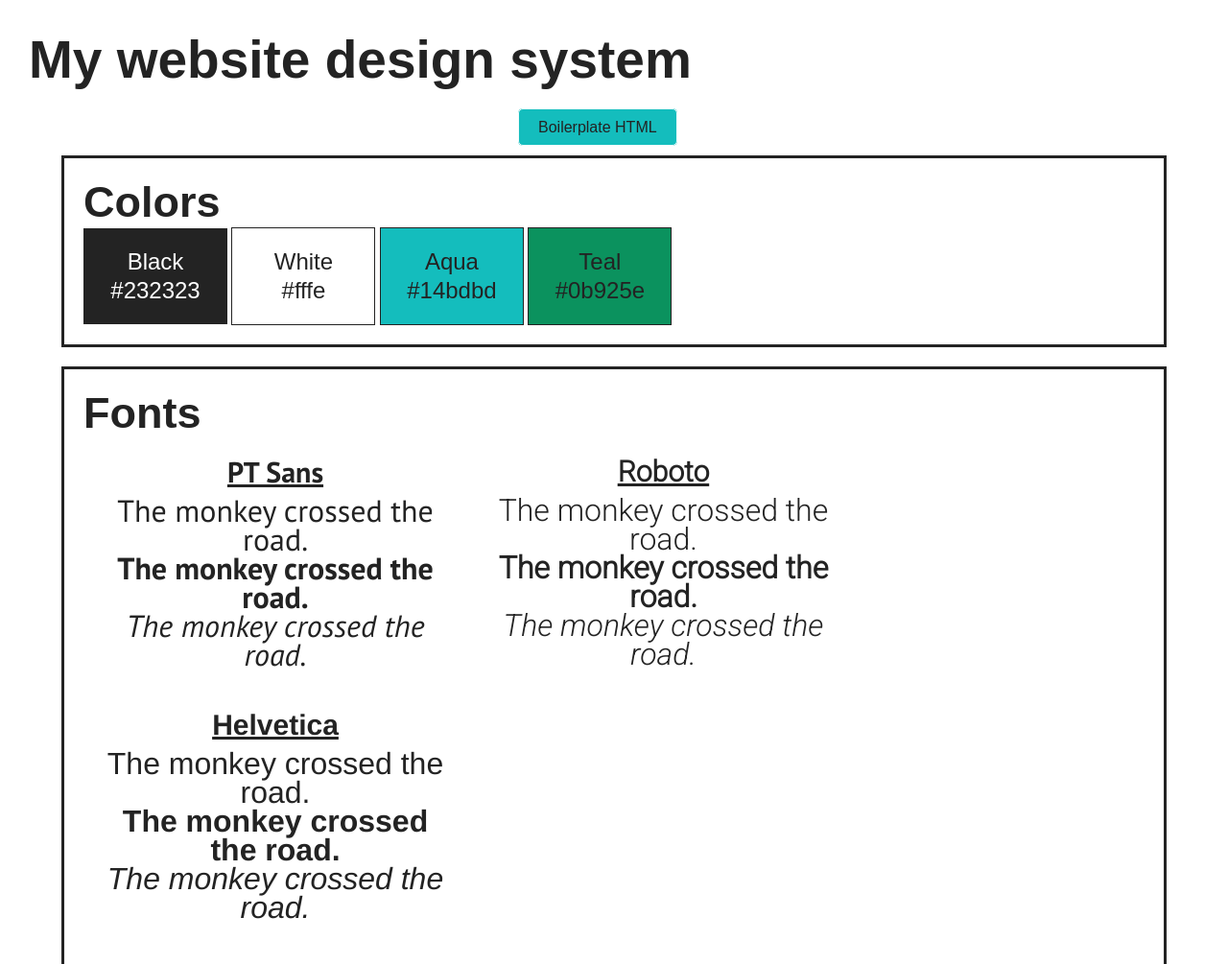
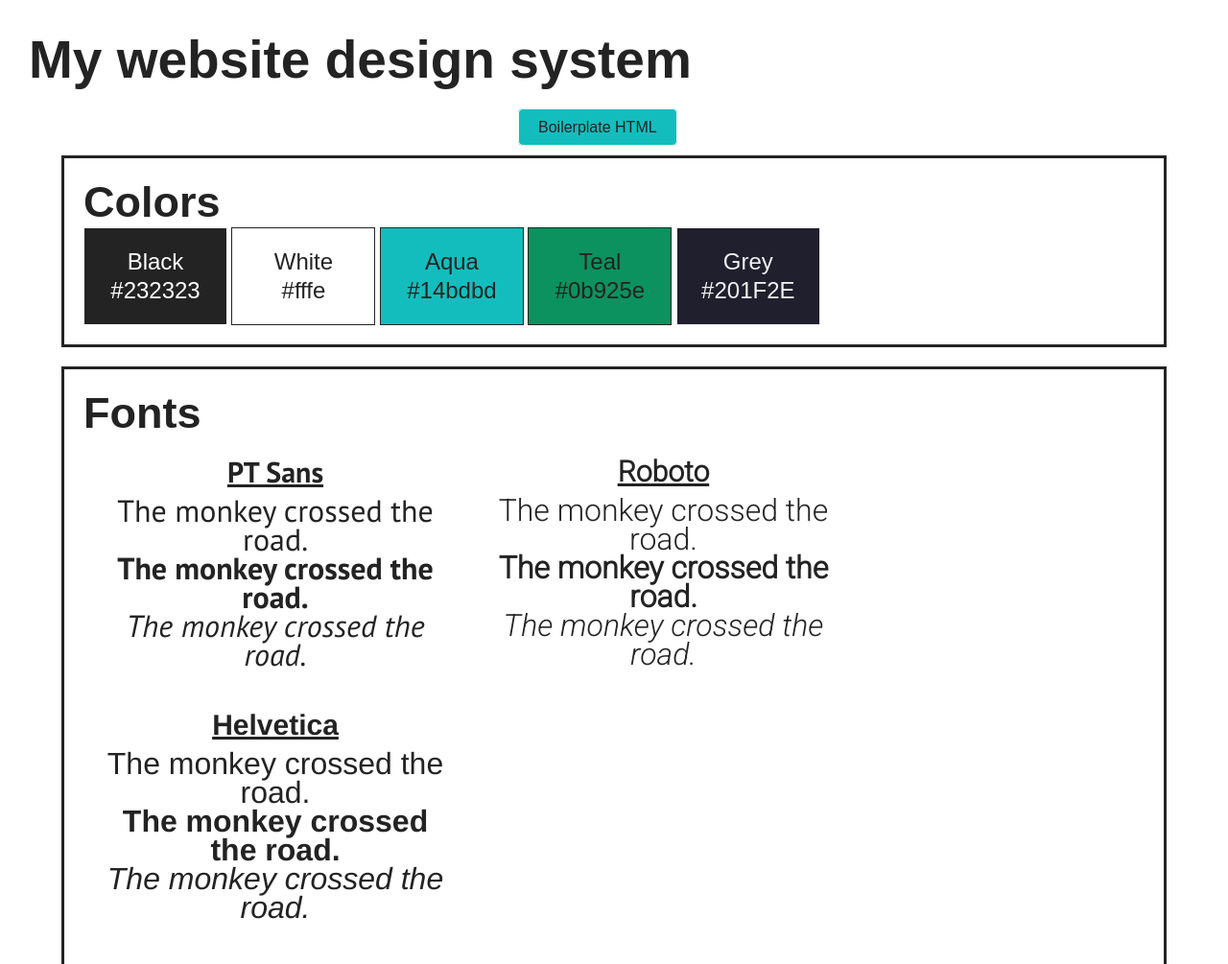
Before and after one commit to christopher-1989/website-design-system, a plain HTML site: page index.html in a window 1280 px wide. Shown: the top 1005 px of the page at 96% size. Drawn offline with Linux system fonts and the light colour scheme.

Commit message:
Added new color 'grey' to color scheme

```diff
--- a/index.html
+++ b/index.html
@@ -48,6 +48,11 @@
                 Teal
                 <br>
                 #0b925e
+            </div>
+            <div class="color" id="grey">
+                Grey
+                <br>
+                #201F2E
             </div>
         </div>
         <div class="fonts-container">
--- a/styles.css
+++ b/styles.css
@@ -36,6 +36,7 @@ main {
 #black {
     background-color: #232323;
     color: white;
+    border: 1px solid;
 }
 
 #white {
@@ -53,6 +54,12 @@ main {
     background-color: #0b925e;
     border: 1px solid;
 
+}
+
+#grey {
+    background-color: #201F2E;
+    color: #fffe;
+    border: 1px solid;
 }
 
 /* Fonts styling */
```
